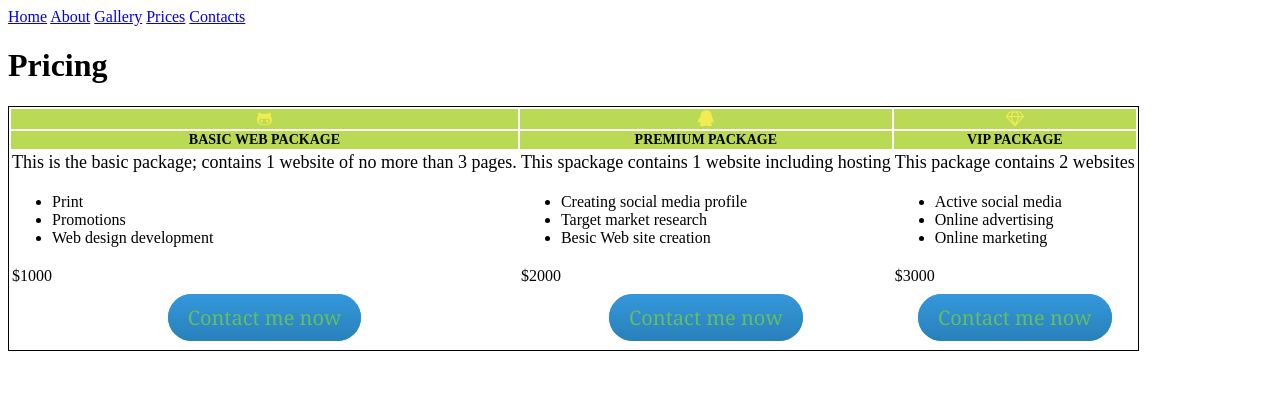
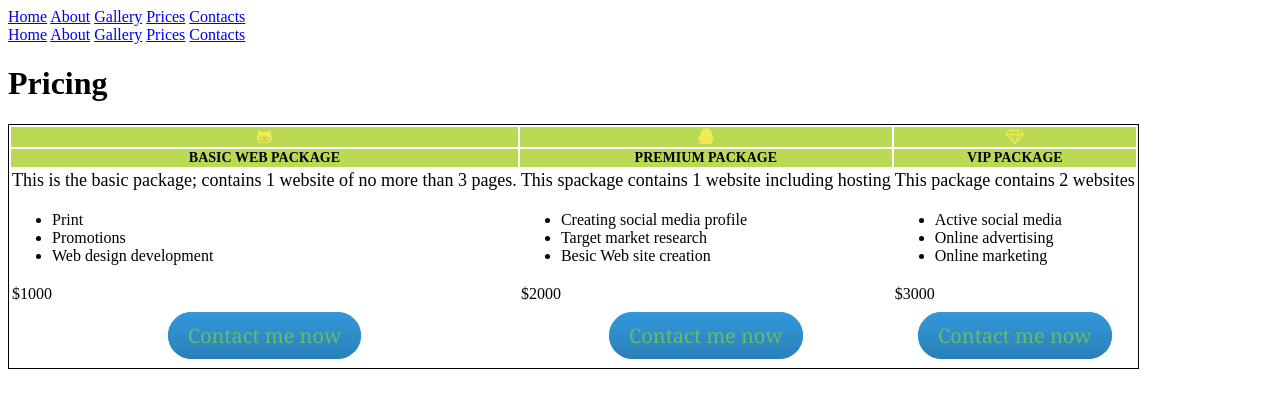
Before and after one commit to AlisaPrieto/AlisaPrieto.github.io, a plain HTML site: page pricing.html in a window 1280 px wide. Drawn offline with Linux system fonts and the light colour scheme.

Commit message:
Update pricing.html

```diff
--- a/pricing.html
+++ b/pricing.html
@@ -69,6 +69,14 @@ text-align: center;
 <a href="contacts.html">Contacts</a>
 
 </nav>
+<nav>
+<a href="index.html">Home</a>
+<a href="about.html">About</a>
+<a href="gallery.html">Gallery</a>
+<a href="pricing.html">Prices</a>
+<a href="contacts.html">Contacts</a>
+
+</nav>
 <h1>Pricing</h1>
 <table>
  <tr>
```
